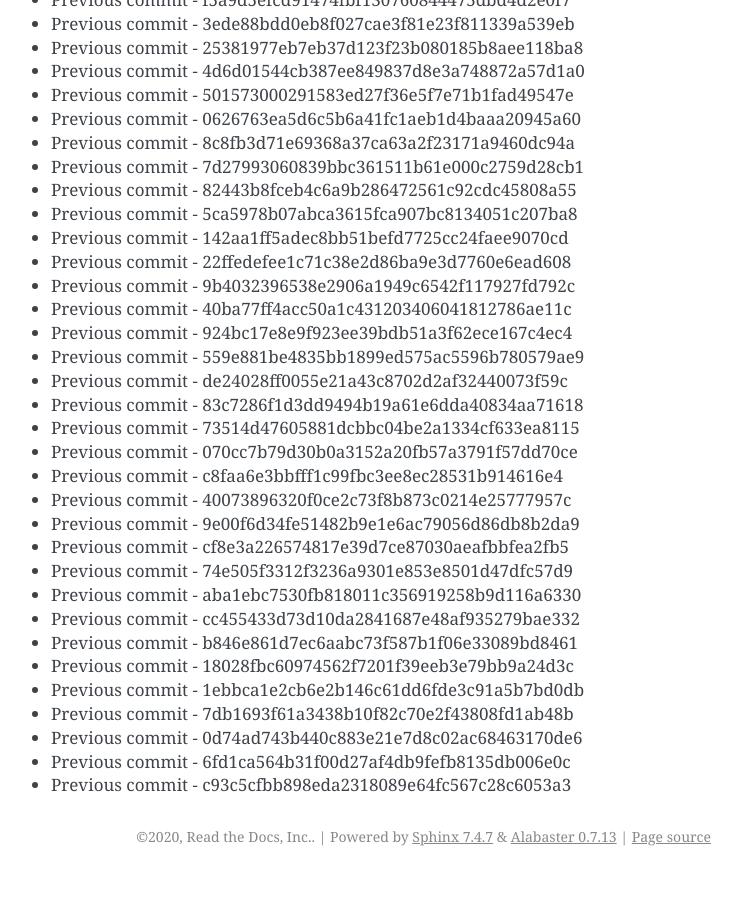
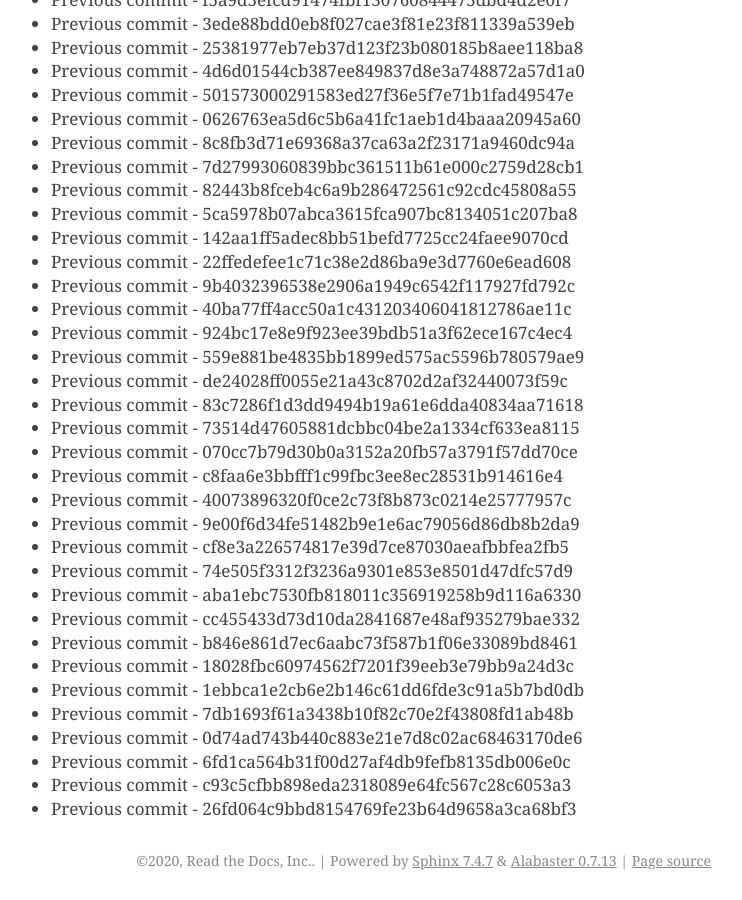
Before and after one commit to readthedocs/rtd-git-stresstest, a Sphinx documentation site: the page built from docs/updates.rst, in a window 1280 px wide and 900 px high, scrolled down 48154 px. Shown: the whole window, without its empty margins (399-1141 px from the left). Built offline with Sphinx 7.4.7, drawn with Linux system fonts in a browser that asks for light colours; before the commit the page ends 49030 px from its top, so only the background shows below that.

Commit message:
Generating commit from previous: 26fd064c9bbd8154769fe23b64d9658a3ca68bf3

```diff
--- a/docs/updates.rst
+++ b/docs/updates.rst
@@ -2055,3 +2055,4 @@ It can be tested for any performance characteristics.
 * Previous commit - 0d74ad743b440c883e21e7d8c02ac68463170de6
 * Previous commit - 6fd1ca564b31f00d27af4db9fefb8135db006e0c
 * Previous commit - c93c5cfbb898eda2318089e64fc567c28c6053a3
+* Previous commit - 26fd064c9bbd8154769fe23b64d9658a3ca68bf3
```
